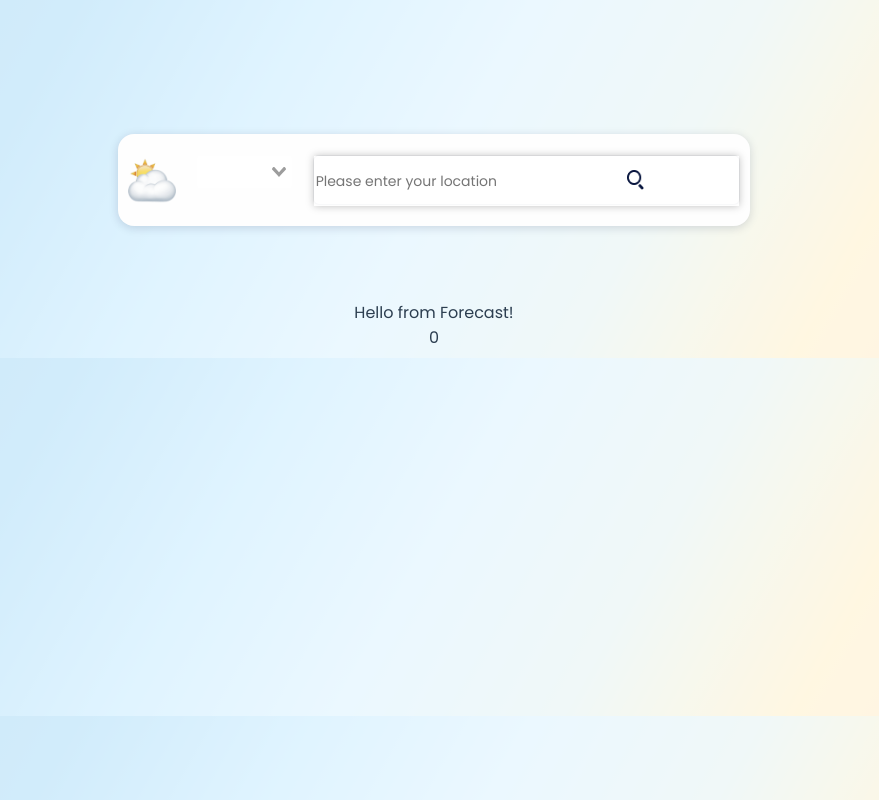
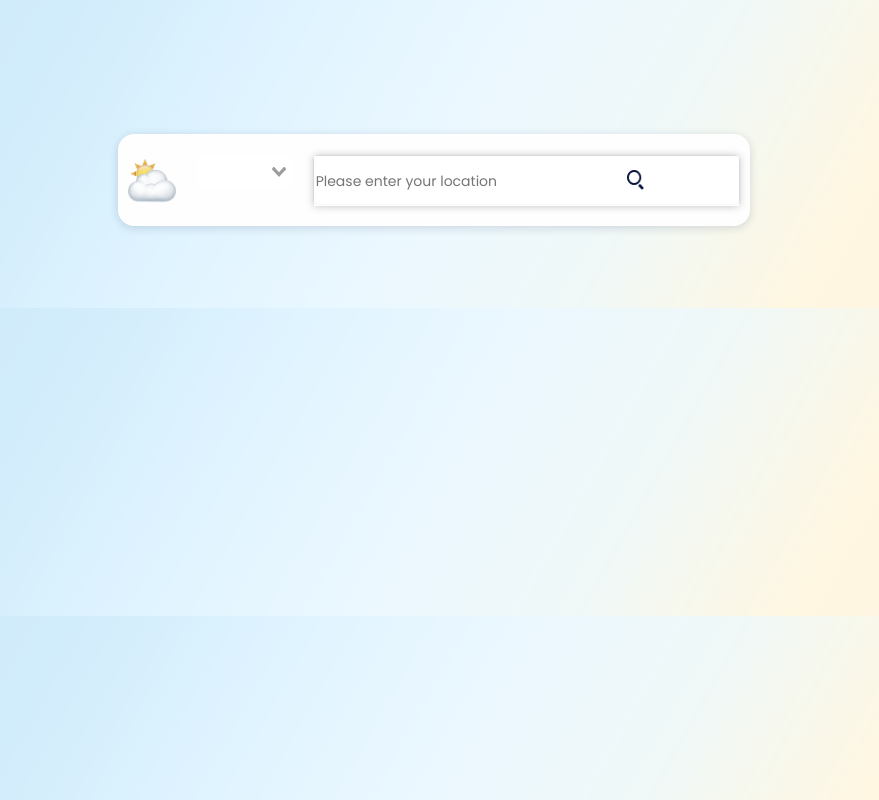
Before and after one commit to AlenaAlyona/weather_app, a Vue app: page / in a window 1280 px wide. Shown: the whole page, without its empty margins (206-1085 px from the left). Built offline with nearby package versions, Linux system fonts and the light colour scheme; no server answers; what vue-debounce would draw is missing.

Commit message:
added computed property to display the date period for average temperature

```diff
--- a/src/App.vue
+++ b/src/App.vue
@@ -35,9 +35,8 @@
       </div>
     </div>
     <div class="show-t">
-      <Forecast />
+      <Forecast :averageT="averageT" :dateToShow="getDate" />
     </div>
-    {{ averageT }}
   </div>
 </template>
 
@@ -68,7 +67,6 @@ export default {
   updated() {
     console.log(this.selectedCountry);
     console.log(this.city);
-    console.log("ALL TEN", this.allTen);
   },
   methods: {
     fetchWeather(e) {
@@ -81,7 +79,7 @@ export default {
           )
           .then((res) => {
             this.weather = res.data.data.slice(0, 10);
-            console.log(this.weather);
+            console.log("WEATHER", this.weather);
             this.allTen = this.weather.map((average) => average.temp);
           });
       }
@@ -98,7 +96,25 @@ export default {
         console.log("RESULT", result);
         return Math.round(sum / 10);
       }
-      return 0;
+      return null;
+    },
+    getDate: function() {
+      if (this.allTen) {
+        let firstDateRaw = this.weather[0].datetime;
+        let lastDateRaw = this.weather[9].datetime;
+        let newFirstDate = new Date(firstDateRaw).toString().split(" ");
+        let newLastDate = new Date(lastDateRaw).toString().split(" ");
+        let dateToShow =
+          newFirstDate[1] +
+          " " +
+          newFirstDate[2] +
+          " - " +
+          newLastDate[2] +
+          " " +
+          newFirstDate[3];
+        return dateToShow.toUpperCase();
+      }
+      return null;
     },
   },
 };
--- a/src/components/Forecast.vue
+++ b/src/components/Forecast.vue
@@ -1,10 +1,14 @@
 <template>
-  <div>Hello from Forecast!</div>
+  <div class="forecastTemplate">
+    <div class="dateInF">{{ dateToShow }}</div>
+    <div class="AvTemp">{{ averageT }}</div>
+  </div>
 </template>
 
 <script>
 export default {
   name: "Forecast",
+  props: ["averageT", "dateToShow"],
 };
 </script>
 
```
